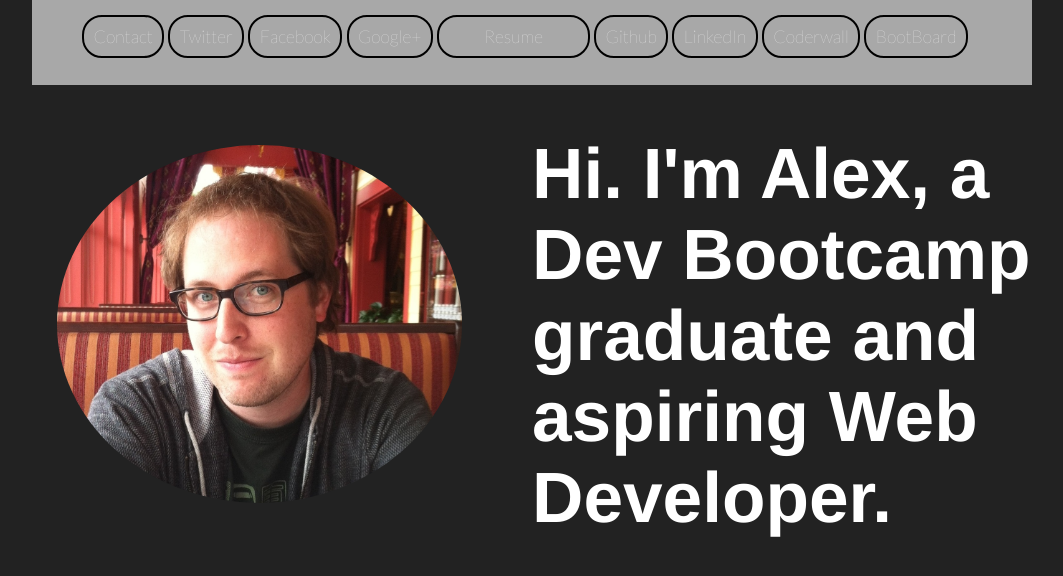
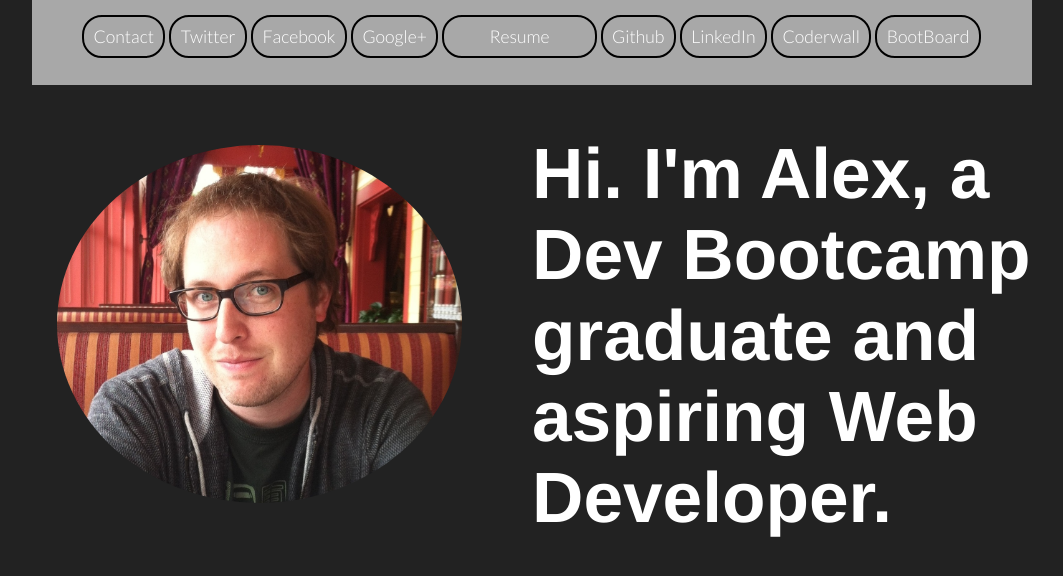
Before and after one commit to alexanderlarson/static_page, a PHP site: page / in a window 1280 px wide. Shown: the top 576 px of the page, without its empty margins (108-1171 px from the left). Run offline with PHP 8.4, Linux system fonts and the light colour scheme; some libraries are stand-ins or nearby versions.

Commit message:
text shaping

```diff
--- a/main.html
+++ b/main.html
@@ -7,7 +7,7 @@
     <link rel="stylesheet" href="normalize.css">
     <link rel="stylesheet" media="screen, projection" href="style.css" />
     <link rel="stylesheet" href="grid.css">
-    <link rel="stylesheet" href="http://fonts.googleapis.com/css?family=Lato:100,900">
+    <link rel="stylesheet" href="http://fonts.googleapis.com/css?family=Lato:300,900">
     <!-- JS jQuery -->
     <script src="http://ajax.googleapis.com/ajax/libs/jquery/1.10.2/jquery.min.js"></script>
     <script src="navbar.js"></script>
--- a/style.css
+++ b/style.css
@@ -6,7 +6,6 @@ html {
 
 #contact {
 	font-family: "Lato", Verdana, sans-serif;
-	font-size: 1.5625em;
 	color: #FFF;
 	text-align: center;
 	padding: 1.5625em;
```
